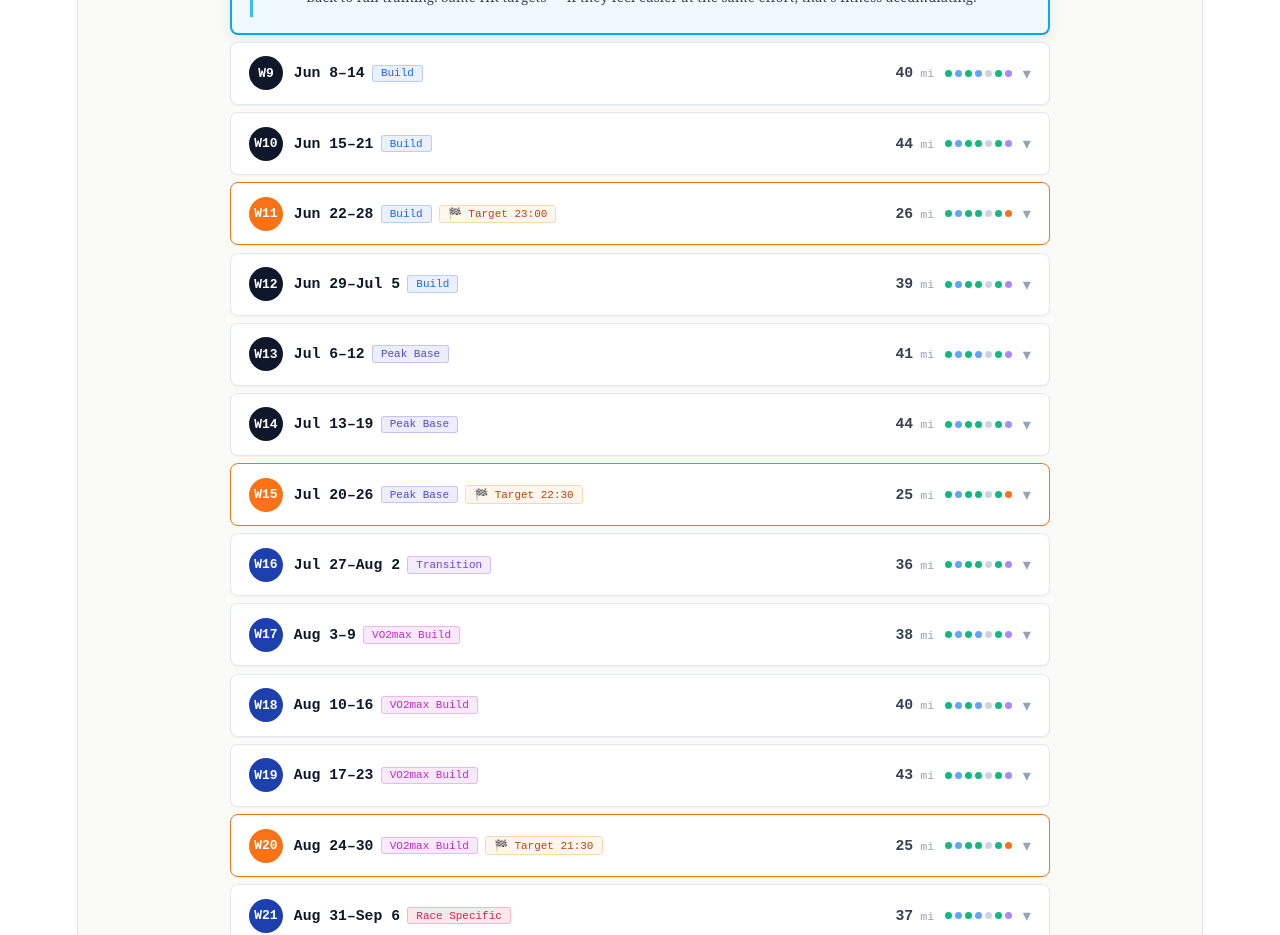
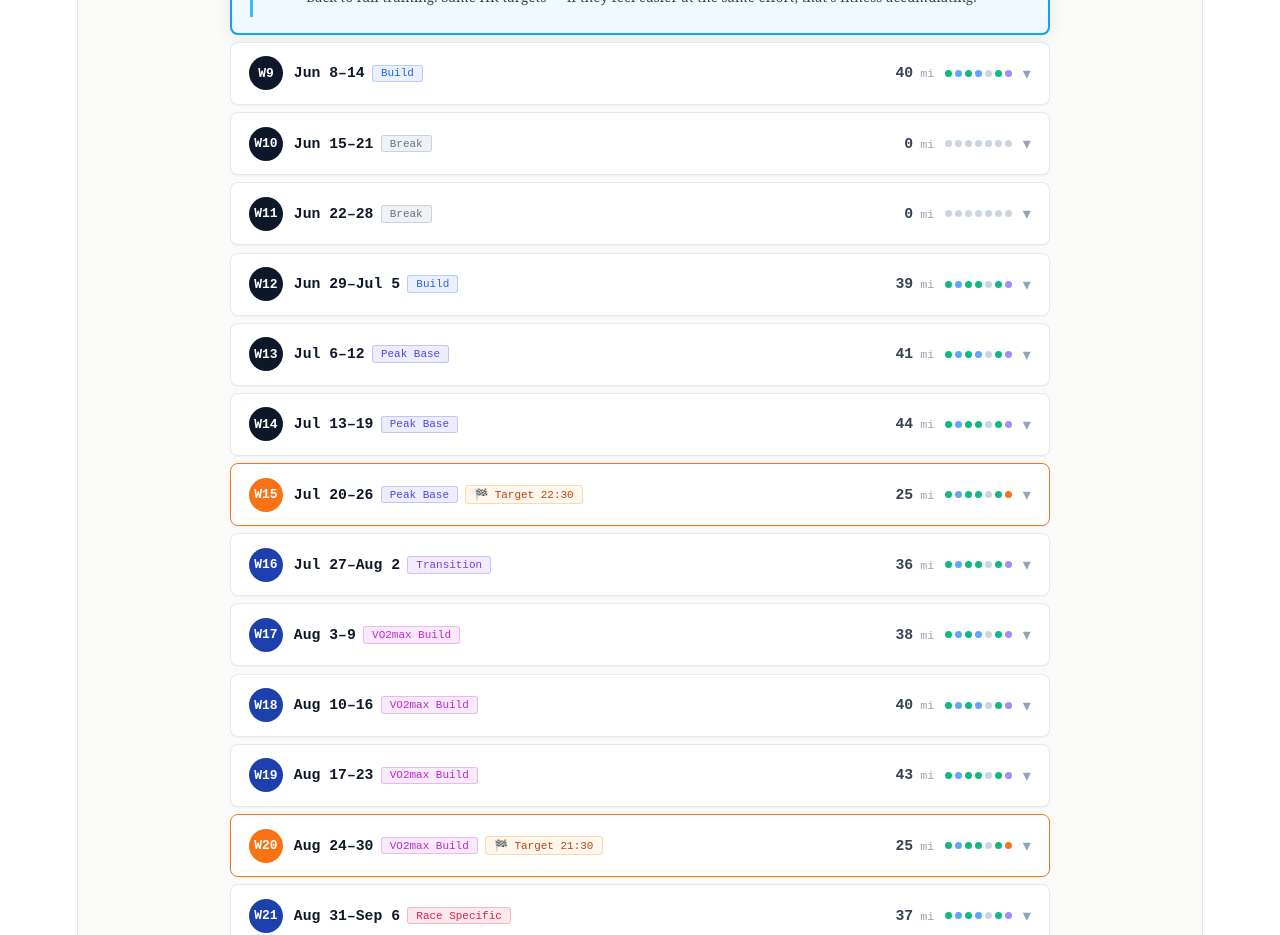
Before and after one commit to danielrli/training-plan, a React (Vite) app: page / in a window 1280 px wide. Shown: the part 1760-2695 px from the top of the page. Built offline with nearby package versions, Linux system fonts and the light colour scheme.

Commit message:
Add 2-week break Jun 15–28 (weeks 10–11)

```diff
--- a/src/App.jsx
+++ b/src/App.jsx
@@ -140,30 +140,30 @@ const weeks = [
     notes:"First exposure to Z5+ (180–186 bpm) — your 5k race zone. The 200m reps are short enough that HR may spike and drop; what matters is you're training the body to fire at that intensity.",
   },
   {
-    week:10, dates:"Jun 15–21", block:1, miles:35, phase:"Build", target5k:null,
+    week:10, dates:"Jun 15–21", block:1, miles:0, phase:"Break", target5k:null,
     sessions:[
-      {day:"Mon",type:"easy",miles:6, label:"Easy 6mi", zone:"Z2", detail:"Z2 easy."},
-      {day:"Tue",type:"quality",miles:8, label:"Threshold Cruise Intervals", zone:"Z4", detail:"WU · 5×10min Z4 (167–178 bpm) w/ 90s jog · CD. Volume peak for Block 1 threshold work."},
-      {day:"Wed",type:"easy",miles:6, label:"Easy 6mi", zone:"Z1", detail:"Z1 · under 135."},
-      {day:"Thu",type:"easy",miles:9, label:"Medium-Long 9mi", zone:"Z2", detail:"Z2 · 135–151 bpm."},
-      {day:"Fri",type:"rest",miles:0, label:"Full Rest", zone:null, detail:"Off."},
-      {day:"Sat",type:"easy",miles:6, label:"Easy 6mi + Strides", zone:"Z2", detail:"Z2 + 6×20s strides."},
-      {day:"Sun",type:"long",miles:9, label:"Long Run 9mi", zone:"Z2", detail:"Z2 long."},
+      {day:"Mon",type:"rest",miles:0, label:"Rest", zone:null, detail:"Planned break. No running."},
+      {day:"Tue",type:"rest",miles:0, label:"Rest", zone:null, detail:"Planned break. No running."},
+      {day:"Wed",type:"rest",miles:0, label:"Rest", zone:null, detail:"Planned break. No running."},
+      {day:"Thu",type:"rest",miles:0, label:"Rest", zone:null, detail:"Planned break. No running."},
+      {day:"Fri",type:"rest",miles:0, label:"Rest", zone:null, detail:"Planned break. No running."},
+      {day:"Sat",type:"rest",miles:0, label:"Rest", zone:null, detail:"Planned break. No running."},
+      {day:"Sun",type:"rest",miles:0, label:"Rest", zone:null, detail:"Planned break. No running."},
     ],
-    notes:"5×10min at Z4 is the biggest threshold session of Block 1. Watch that reps 4–5 don't drift above 173 bpm — if they do, back off to hold the zone.",
+    notes:"Week 1 of 2 planned break (Jun 15–28). Full rest — no running. Resume week 12 on Jun 29.",
   },
   {
-    week:11, dates:"Jun 22–28", block:1, miles:28, phase:"Build", target5k:"23:00",
+    week:11, dates:"Jun 22–28", block:1, miles:0, phase:"Break", target5k:null,
     sessions:[
-      {day:"Mon",type:"easy",miles:5, label:"Easy 5mi", zone:"Z2", detail:"Z2. TT taper."},
-      {day:"Tue",type:"quality",miles:5, label:"Short Threshold Sharpener", zone:"Z4", detail:"WU · 2×10min Z4 (167–178 bpm) w/ 90s jog · CD."},
-      {day:"Wed",type:"easy",miles:4, label:"Easy 4mi", zone:"Z1", detail:"Z1 · under 133."},
-      {day:"Thu",type:"easy",miles:4, label:"Easy 4mi", zone:"Z1", detail:"Z1 easy."},
-      {day:"Fri",type:"rest",miles:0, label:"Full Rest", zone:null, detail:"Off."},
-      {day:"Sat",type:"easy",miles:3, label:"Shakeout 3mi + Strides", zone:"Z2", detail:"Z2 + 4×20s strides."},
-      {day:"Sun",type:"tt",miles:5, label:"🏁 TIME TRIAL", zone:"Z5", detail:"Target sub-23:00. Block 1 checkpoint. HR blueprint: Mile 1 → Z5 low (180–183). Mile 2 → Z5 mid (183–186). Mile 3 → Z5+ (189–195). Check if Z5+ feels more sustainable than in April."},
+      {day:"Mon",type:"rest",miles:0, label:"Rest", zone:null, detail:"Planned break. No running."},
+      {day:"Tue",type:"rest",miles:0, label:"Rest", zone:null, detail:"Planned break. No running."},
+      {day:"Wed",type:"rest",miles:0, label:"Rest", zone:null, detail:"Planned break. No running."},
+      {day:"Thu",type:"rest",miles:0, label:"Rest", zone:null, detail:"Planned break. No running."},
+      {day:"Fri",type:"rest",miles:0, label:"Rest", zone:null, detail:"Planned break. No running."},
+      {day:"Sat",type:"rest",miles:0, label:"Rest", zone:null, detail:"Planned break. No running."},
+      {day:"Sun",type:"rest",miles:0, label:"Rest", zone:null, detail:"Planned break. No running."},
     ],
-    notes:"Block 1 decision gate. Sub-23:00 confirms Block 2 on schedule. Sub-23:30 still workable. Above 23:30 — add 2 more threshold weeks before transitioning.",
+    notes:"Week 2 of 2 planned break (Jun 15–28). Full rest — no running. The Jun TT is postponed; the next checkpoint is week 15 (Jul 20).",
   },
   {
     week:12, dates:"Jun 29–Jul 5", block:1, miles:31, phase:"Build", target5k:null,
@@ -459,6 +459,7 @@ const phaseColors = {
   "Taper":          "#d97706",
   "Race Week Prep": "#dc2626",
   "Race Week":      "#991b1b",
+  "Break":          "#64748b",
 };
 
 const targetProgression = [
```
